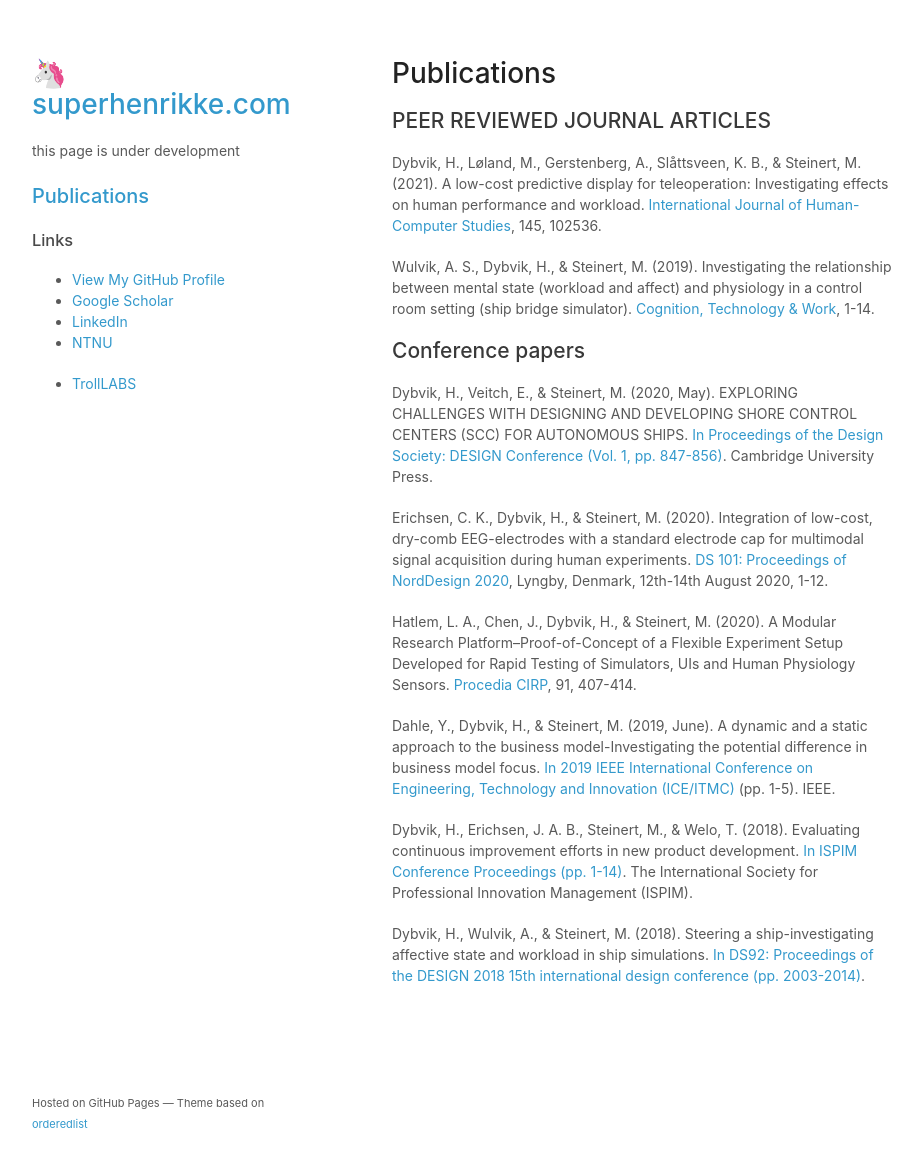
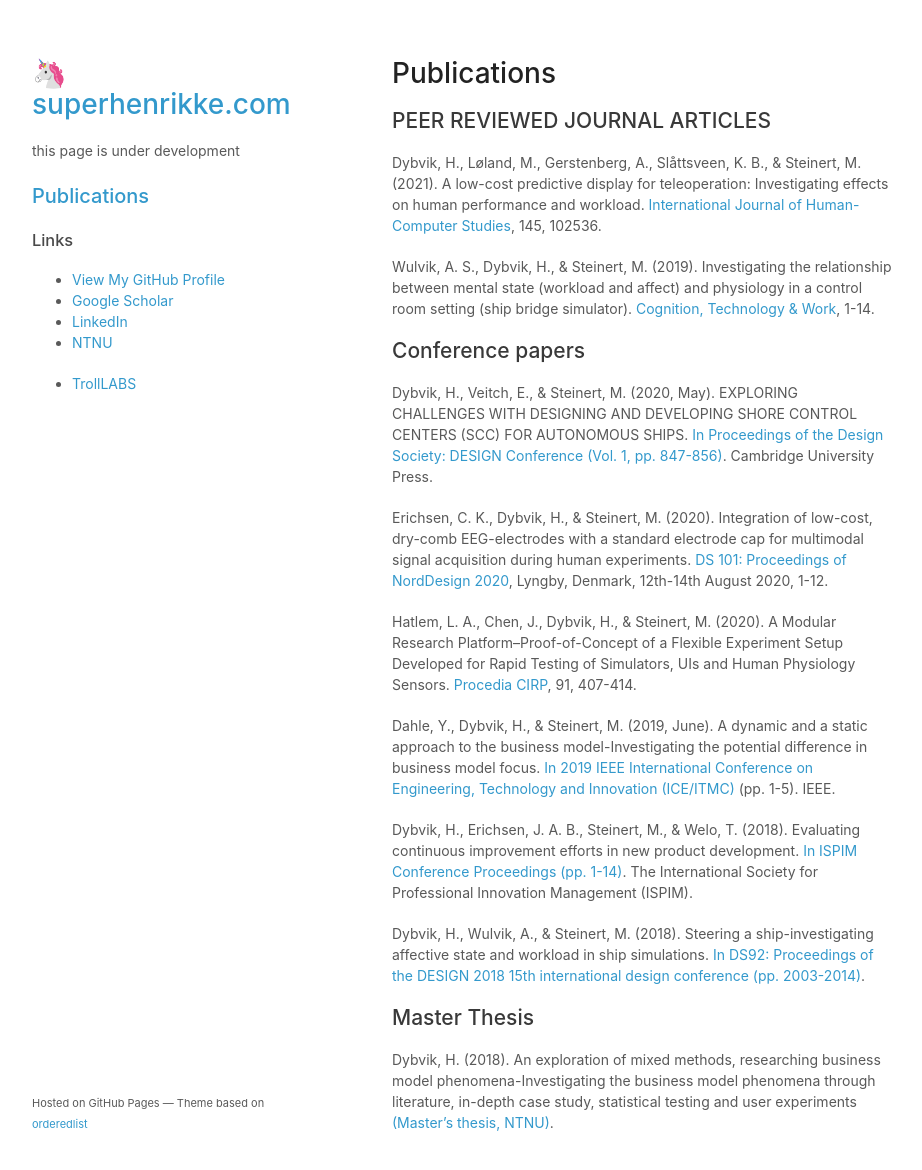
Before and after one commit to superhenrikke/superhenrikke.github.io, a Jekyll site: the page built from publications.md, in a window 1280 px wide and 1203 px high. Shown: the top 1170 px of the window, without its empty margins (178-1100 px from the left). Built offline with Jekyll 4.4.1, drawn with Linux system fonts in a browser that asks for light colours; our own code applies the rules of GitHub Pages for plain Markdown files; a script that is not in the unit is left out.

Commit message:
added thesis

```diff
--- a/publications.md
+++ b/publications.md
@@ -19,5 +19,7 @@ Dahle, Y., Dybvik, H., & Steinert, M. (2019, June). A dynamic and a static appro
 
 Dybvik, H., Erichsen, J. A. B., Steinert, M., & Welo, T. (2018). Evaluating continuous improvement efforts in new product development. [In ISPIM Conference Proceedings (pp. 1-14)](https://www.researchgate.net/profile/Henrikke-Dybvik/publication/329059241_Evaluating_Continuous_Improvement_Efforts_in_New_Product_Development/links/5bf3c9f6299bf1124fdfa337/Evaluating-Continuous-Improvement-Efforts-in-New-Product-Development.pdf). The International Society for Professional Innovation Management (ISPIM).
 
+Dybvik, H., Wulvik, A., & Steinert, M. (2018). Steering a ship-investigating affective state and workload in ship simulations. [In DS92: Proceedings of the DESIGN 2018 15th international design conference (pp. 2003-2014)](https://doi.org/10.21278/idc.2018.0459).
 
-Dybvik, H., Wulvik, A., & Steinert, M. (2018). Steering a ship-investigating affective state and workload in ship simulations. [In DS92: Proceedings of the DESIGN 2018 15th international design conference (pp. 2003-2014)](https://doi.org/10.21278/idc.2018.0459).
+## Master Thesis
+Dybvik, H. (2018). An exploration of mixed methods, researching business model phenomena-Investigating the business model phenomena through literature, in-depth case study, statistical testing and user experiments [(Master's thesis, NTNU)](http://hdl.handle.net/11250/2573227).
```
